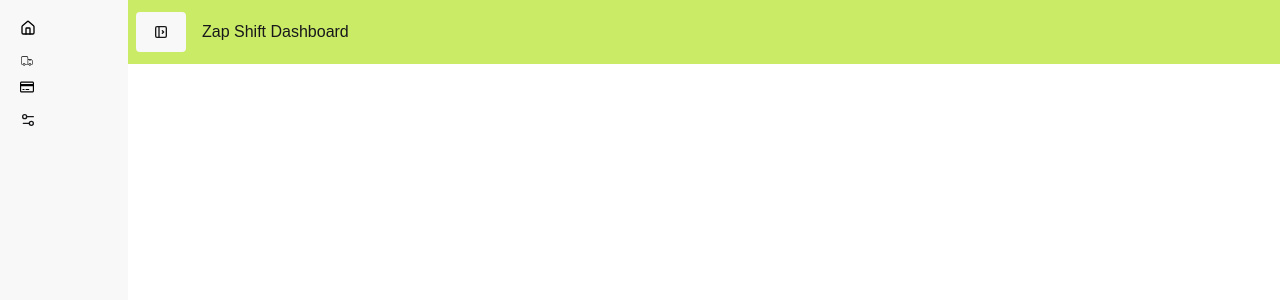
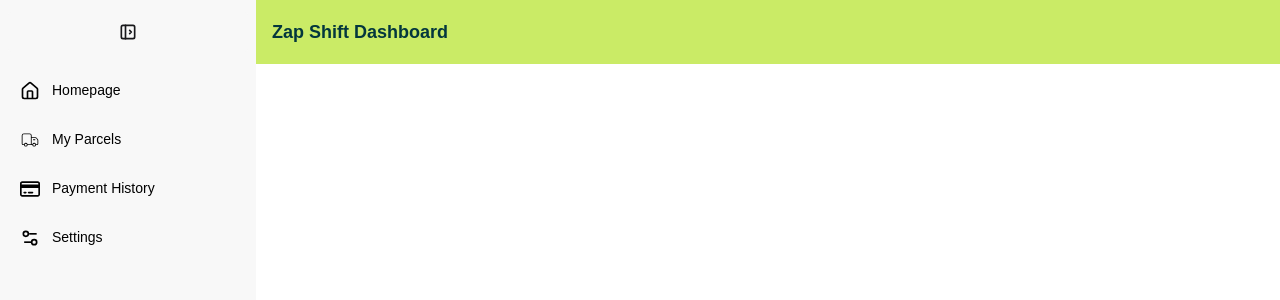
Before and after one commit to FardinCSE25/Zap-Shift, a React (Vite) app: page /dashboard in a window 1280 px wide. Shown: the top 300 px of the page. Built offline with nearby package versions, Linux system fonts and the light colour scheme; no server answers; sample sign-in values are in the browser's storage.

Commit message:
assign riders route added

```diff
--- a/src/Layouts/DashboardLayout.jsx
+++ b/src/Layouts/DashboardLayout.jsx
@@ -1,90 +1,155 @@
-import React from 'react';
+import React, { useEffect, useState } from 'react';
 import { CiDeliveryTruck } from 'react-icons/ci';
 import { FaUsers } from 'react-icons/fa';
 import { FaMotorcycle, FaRegCreditCard } from 'react-icons/fa6';
-import { Link, NavLink, Outlet } from 'react-router';
+import { Link, Outlet } from 'react-router';
 import useRole from '../Hooks/useRole';
+import { RiEBikeFill } from 'react-icons/ri';
 
 const DashboardLayout = () => {
-    const { role } = useRole()
+    const { role } = useRole();
+    const [isOpen, setIsOpen] = useState(false);
+
+    // ✔ lg screen → always open
+    // ✔ mobile/tablet → always closed by default
+    useEffect(() => {
+        const update = () => {
+            if (window.innerWidth >= 1024) setIsOpen(true);
+            else setIsOpen(false);
+        };
+        update();
+        window.addEventListener("resize", update);
+        return () => window.removeEventListener("resize", update);
+    }, []);
+
+    const toggle = () => setIsOpen(v => !v);
+    const close = () => {
+        if (window.innerWidth < 1024) setIsOpen(false);
+    };
+
     return (
         <div className="drawer lg:drawer-open max-w-[1600px] mx-auto">
-            <input id="my-drawer-4" type="checkbox" className="drawer-toggle" />
+
+            {/* Main drawer toggle controller */}
+            <input
+                id="dashboard-drawer"
+                type="checkbox"
+                className="drawer-toggle"
+                checked={isOpen}
+                onChange={(e) => setIsOpen(e.target.checked)}
+            />
+
+            {/* NAVBAR */}
             <div className="drawer-content">
-                {/* Navbar */}
-                <nav className="navbar w-full bg-primary">
-                    <label htmlFor="my-drawer-4" aria-label="open sidebar" className="btn bg-base-200 hover:bg-gray-200 btn-ghost">
-                        {/* Sidebar toggle icon */}
-                        <svg xmlns="http://www.w3.org/2000/svg" viewBox="0 0 24 24" strokeLinejoin="round" strokeLinecap="round" strokeWidth="2" fill="none" stroke="currentColor" className="my-1.5 inline-block size-4"><path d="M4 4m0 2a2 2 0 0 1 2 -2h12a2 2 0 0 1 2 2v12a2 2 0 0 1 -2 2h-12a2 2 0 0 1 -2 -2z"></path><path d="M9 4v16"></path><path d="M14 10l2 2l-2 2"></path></svg>
-                    </label>
-                    <div className="px-4">Zap Shift Dashboard</div>
+                <nav className="navbar bg-primary px-4">
+                    {/* Menu Button (works for ALL devices) */}
+                    <button
+                        onClick={toggle}
+                        className="btn lg:hidden bg-base-200 mr-6 hover:bg-gray-300 btn-ghost"
+                    >
+                        {/* icon */}
+                        <svg xmlns="http://www.w3.org/2000/svg" viewBox="0 0 24 24"
+                            strokeLinejoin="round" strokeLinecap="round" strokeWidth="2"
+                            fill="none" stroke="currentColor" className="size-5">
+                            <path d="M4 4m0 2a2 2 0 0 1 2 -2h12a2 2 0 0 1 2 2v12a2 2 0 0 1 -2 2h-12a2 2 0 0 1 -2 -2z"></path>
+                            <path d="M9 4v16"></path>
+                            <path d="M14 10l2 2l-2 2"></path>
+                        </svg>
+                    </button>
+
+                    <span className="text-secondary font-bold text-lg">Zap Shift Dashboard</span>
                 </nav>
-                {/* Page content here */}
-                <Outlet />
+
+                {/* PAGE CONTENT */}
+                <div className="p-4">
+                    <Outlet />
+                </div>
             </div>
 
-            <div className="drawer-side w-32 is-drawer-close:overflow-visible">
-                <label htmlFor="my-drawer-4" aria-label="close sidebar" className="drawer-overlay"></label>
-                <div className="flex min-h-full flex-col items-start bg-base-200 is-drawer-close:w-full is-drawer-open:w-64">
-                    {/* Sidebar content here */}
-                    <ul className="menu w-full grow">
-                        {/* List item */}
-                        <li>
-                            <Link to='/' className="is-drawer-close:tooltip is-drawer-close:tooltip-right" data-tip="Homepage">
-                                {/* Home icon */}
-                                <svg xmlns="http://www.w3.org/2000/svg" viewBox="0 0 24 24" strokeLinejoin="round" strokeLinecap="round" strokeWidth="2" fill="none" stroke="currentColor" className="my-1.5 inline-block size-4"><path d="M15 21v-8a1 1 0 0 0-1-1h-4a1 1 0 0 0-1 1v8"></path><path d="M3 10a2 2 0 0 1 .709-1.528l7-5.999a2 2 0 0 1 2.582 0l7 5.999A2 2 0 0 1 21 10v9a2 2 0 0 1-2 2H5a2 2 0 0 1-2-2z"></path></svg>
-                                <span className="is-drawer-close:hidden">Homepage</span>
-                            </Link>
-                        </li>
+            {/* SIDEBAR */}
+            <div className="drawer-side">
+                {/* overlay - only mobile */}
+                <label htmlFor="dashboard-drawer" className="drawer-overlay" onClick={close}></label>
 
-                        {role === 'admin' && <>
-                            <li>
-                                <Link to="/dashboard/manage-users" className="is-drawer-close:tooltip hover:bg-primary rounded-[20px] is-drawer-close:tooltip-right" data-tip="Users Management">
-                                    <FaUsers />
-                                    <span className="is-drawer-close:hidden">
-                                        Users Management
-                                    </span>
-                                </Link>
-                            </li>
-                            <li>
-                                <Link to="/dashboard/approve-riders" className="is-drawer-close:tooltip hover:bg-primary rounded-[20px] is-drawer-close:tooltip-right" data-tip="Approve Riders">
-                                    <FaMotorcycle />
-                                    <span className="is-drawer-close:hidden">
-                                        Approve Riders
-                                    </span>
-                                </Link>
-                            </li>
-                        </>}
-                        <li>
-                            <Link to="/dashboard/my-parcels" className="is-drawer-close:tooltip hover:bg-primary rounded-[20px] is-drawer-close:tooltip-right" data-tip="My Parcels">
-                                <CiDeliveryTruck />
-                                <span className="is-drawer-close:hidden">
-                                    My Parcels
-                                </span>
-                            </Link>
-                        </li>
-                        <li>
-                            <Link to="/dashboard/payment-history" className="is-drawer-close:tooltip hover:bg-primary rounded-[20px] is-drawer-close:tooltip-right" data-tip="Payment History">
-                                <FaRegCreditCard />
-                                <span className="is-drawer-close:hidden">
-                                    Payment History
-                                </span>
-                            </Link>
-                        </li>
+                <aside
+                    className={`min-h-full bg-base-200 duration-300 flex flex-col
+                        ${isOpen ? "w-64" : "w-20"}
+                    `}
+                >
+                    {/* top toggle button INSIDE sidebar */}
+                    <button
+                        onClick={toggle}
+                        className="btn btn-ghost mt-3 mx-2 bg-base-200 hover:bg-gray-200"
+                    >
+                        <svg xmlns="http://www.w3.org/2000/svg" viewBox="0 0 24 24"
+                            strokeLinejoin="round" strokeLinecap="round" strokeWidth="2"
+                            fill="none" stroke="currentColor" className="size-5">
+                            <path d="M4 4m0 2a2 2 0 0 1 2 -2h12a2 2 0 0 1 2 2v12a2 2 0 0 1 -2 2h-12a2 2 0 0 1 -2 -2z"></path>
+                            <path d="M9 4v16"></path>
+                            <path d="M14 10l2 2l-2 2"></path>
+                        </svg>
+                    </button>
 
-                        {/* List item */}
-                        <li>
-                            <button className="is-drawer-close:tooltip hover:bg-primary rounded-[20px] is-drawer-close:tooltip-right" data-tip="Settings">
-                                {/* Settings icon */}
-                                <svg xmlns="http://www.w3.org/2000/svg" viewBox="0 0 24 24" strokeLinejoin="round" strokeLinecap="round" strokeWidth="2" fill="none" stroke="currentColor" className="my-1.5 inline-block size-4"><path d="M20 7h-9"></path><path d="M14 17H5"></path><circle cx="17" cy="17" r="3"></circle><circle cx="7" cy="7" r="3"></circle></svg>
-                                <span className="is-drawer-close:hidden">Settings</span>
-                            </button>
-                        </li>
+                    <ul className="menu px-2 py-4 gap-1">
+
+                        {DrawerItem("/", "Homepage", <HomeIcon />, isOpen)}
+
+                        {DrawerItem("/dashboard/my-parcels", "My Parcels", <CiDeliveryTruck />, isOpen)}
+
+                        {DrawerItem("/dashboard/payment-history", "Payment History", <FaRegCreditCard />, isOpen)}
+
+                        {role === "admin" && (
+                            <>
+                                {DrawerItem("/dashboard/manage-users", "Users Management", <FaUsers />, isOpen)}
+
+                                {DrawerItem("/dashboard/approve-riders", "Approve Riders", <FaMotorcycle />, isOpen)}
+
+                                {DrawerItem("/dashboard/assign-riders", "Assign Riders", <RiEBikeFill />, isOpen)}
+                            </>
+                        )}
+
+                        {DrawerItem("/settings", "Settings", <SettingsIcon />, isOpen)}
+
                     </ul>
-                </div>
+                </aside>
             </div>
         </div>
     );
 };
 
+/* Drawer Item Component */
+const DrawerItem = (to, label, icon, isOpen) => (
+    <li>
+        <Link
+            to={to}
+            className={`flex items-center gap-3 p-3 rounded-xl hover:bg-primary transition-all
+                ${!isOpen ? "tooltip tooltip-right" : ""}
+            `}
+        // data-tip={!isOpen ? label : ""}
+        >
+            <span className="text-xl">{icon}</span>
+            {isOpen && <span>{label}</span>}
+        </Link>
+    </li>
+);
+
+/* SVG ICONS */
+const HomeIcon = () => (
+    <svg xmlns="http://www.w3.org/2000/svg" viewBox="0 0 24 24"
+        strokeWidth="2" fill="none" stroke="currentColor" className="size-5">
+        <path d="M15 21v-8a1 1 0 0 0-1-1h-4a1 1 0 0 0-1 1v8"></path>
+        <path d="M3 10a2 2 0 0 1 .709-1.528l7-6a2 2 0 0 1 2.582 0l7 6A2 2 0 0 1 21 10v9a2 2 0 0 1-2 2H5a2 2 0 0 1-2-2z"></path>
+    </svg>
+);
+
+const SettingsIcon = () => (
+    <svg xmlns="http://www.w3.org/2000/svg" viewBox="0 0 24 24"
+        strokeWidth="2" fill="none" stroke="currentColor" className="size-5">
+        <path d="M20 7h-9"></path>
+        <path d="M14 17H5"></path>
+        <circle cx="17" cy="17" r="3"></circle>
+        <circle cx="7" cy="7" r="3"></circle>
+    </svg>
+);
+
 export default DashboardLayout;
--- /dev/null
+++ b/src/Pages/Dashboard/Assign Riders/AssignRiders.jsx
@@ -0,0 +1,135 @@
+import { useQuery } from '@tanstack/react-query';
+import React, { useRef, useState } from 'react';
+import useAxiosSecure from '../../../Hooks/useAxiosSecure';
+import Swal from 'sweetalert2';
+
+const AssignRiders = () => {
+    const [selectedParcel, setSelectedParcel] = useState(null);
+    const axiosSecure = useAxiosSecure();
+    const riderModalRef = useRef();
+
+    const { data: parcels = [], refetch: parcelsRefetch } = useQuery({
+        queryKey: ['parcels', 'pickup-pending'],
+        queryFn: async () => {
+            const res = await axiosSecure.get('/parcels?deliveryStatus=pickup-pending')
+            return res.data;
+        }
+    })
+
+    // todo: invalidate query after assigning a rider
+    const { data: riders = [] } = useQuery({
+        queryKey: ['riders', selectedParcel?.senderDistrict, 'Available'],
+        enabled: !!selectedParcel,
+        queryFn: async () => {
+            const res = await axiosSecure.get(`/riders?status=Approved&district=${selectedParcel?.senderDistrict}&workStatus=Available`);
+            return res.data;
+        }
+    })
+
+    const openAssignRiderModal = parcel => {
+        setSelectedParcel(parcel);
+
+        riderModalRef.current.showModal()
+    }
+
+    const handleAssignRider = rider => {
+        const riderAssignInfo = {
+            riderId: rider._id,
+            riderEmail: rider.email,
+            riderName: rider.name,
+            parcelId: selectedParcel._id
+        }
+        axiosSecure.patch(`/parcels/${selectedParcel._id}`, riderAssignInfo)
+            .then(res => {
+                if (res.data.modifiedCount) {
+                    riderModalRef.current.close();
+                    parcelsRefetch();
+                    Swal.fire({
+                        position: "top-end",
+                        icon: "success",
+                        title: `Rider has been assigned.`,
+                        showConfirmButton: false,
+                        timer: 1500
+                    });
+                }
+            })
+    }
+
+    return (
+        <div>
+            <h2 className="text-5xl">Assign Riders: {parcels.length}</h2>
+            <div className="overflow-x-auto">
+                <table className="table table-zebra">
+                    {/* head */}
+                    <thead>
+                        <tr>
+                            <th></th>
+                            <th>Name</th>
+                            <th>Cost</th>
+                            <th>Created At</th>
+                            <th>Pickup District</th>
+                            <th>Action</th>
+                        </tr>
+                    </thead>
+                    <tbody>
+                        {parcels.map((parcel, index) => <tr key={parcel._id}>
+                            <th>{index + 1}</th>
+                            <td>{parcel.parcelName}</td>
+                            <td>{parcel.cost}</td>
+                            <td>{parcel.created_at}</td>
+                            <td>{parcel.senderDistrict}</td>
+                            <td>
+                                <button
+                                    onClick={() => openAssignRiderModal(parcel)}
+                                    className='btn btn-primary text-black'>Find Riders</button>
+                            </td>
+                        </tr>)}
+
+                    </tbody>
+                </table>
+            </div>
+            <dialog ref={riderModalRef} className="modal modal-bottom sm:modal-middle">
+                <div className="modal-box">
+                    <h3 className="font-bold text-lg">Riders: {riders.length}!</h3>
+
+                    <div className="overflow-x-auto">
+                        <table className="table table-zebra">
+                            {/* head */}
+                            <thead>
+                                <tr>
+                                    <th></th>
+                                    <th>Name</th>
+                                    <th>Email</th>
+                                    <th>Action</th>
+                                </tr>
+                            </thead>
+                            <tbody>
+                                {riders.map((rider, i) => <tr key={rider._id}>
+                                    <th>{i + 1}</th>
+                                    <td>{rider.name}</td>
+                                    <td>{rider.email}</td>
+                                    <td>
+                                        <button
+                                            onClick={() => handleAssignRider(rider)}
+                                            className='btn btn-primary text-black'>Assign</button>
+                                    </td>
+                                </tr>)}
+
+
+                            </tbody>
+                        </table>
+                    </div>
+
+                    <div className="modal-action">
+                        <form method="dialog">
+                            {/* if there is a button in form, it will close the modal */}
+                            <button className="btn">Close</button>
+                        </form>
+                    </div>
+                </div>
+            </dialog>
+        </div>
+    );
+};
+
+export default AssignRiders;
--- a/src/Pages/Dashboard/My Parcels/MyParcels.jsx
+++ b/src/Pages/Dashboard/My Parcels/MyParcels.jsx
@@ -74,7 +74,7 @@
                                 <td>
                                     {
                                         parcel.paymentStatus === 'paid' ?
-                                                <span className='text-secondary'>Paid</span> :
+                                            <span className='text-green-500'>Paid</span> :
                                             <Link to={`/dashboard/payment/${parcel._id}`}>
                                                 <button className='btn bg-primary text-black'>
                                                     Pay
--- a/src/Pages/Shared/Navbar/Navbar.jsx
+++ b/src/Pages/Shared/Navbar/Navbar.jsx
@@ -22,7 +22,7 @@
 
         {
             user && <>
-            <li className='px-5 py-4'><NavLink to="/dashboard/my-parcels">My Parcels</NavLink></li>
+            <li className='px-5 py-4'><NavLink to="/dashboard">Dashboard</NavLink></li>
             </>
         }
     </>
```
Also changed, not shown: src/Pages/Dashboard/Approve Riders/ApproveRiders.jsx (+5 -3 lines), src/Pages/Dashboard/Users Management/UsersManagement.jsx (+27 -6 lines), src/Routes/Router.jsx (+7 -0 lines). Lines whose indentation alone changed are shown as unchanged.
